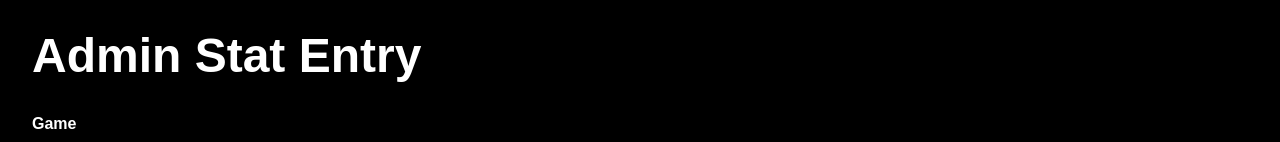
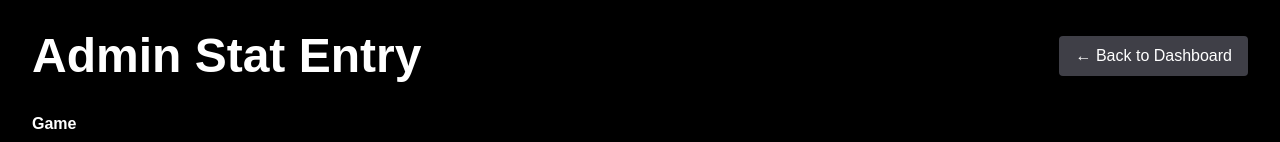
Before and after one commit to 1weihertfamily-droid/jcu-soccer-fantasy, a Next.js app: page /admin/stats in a window 1280 px wide. Shown: the top 142 px of the page. Built offline with nearby package versions, Linux system fonts and the light colour scheme; no server answers; the database is empty.

Commit message:
Add admin dashboard navigation to stats page

```diff
--- a/app/admin/stats/page.tsx
+++ b/app/admin/stats/page.tsx
@@ -1,5 +1,5 @@
 "use client";
-
+import Link from "next/link";
 import { useEffect, useState } from "react";
 
 type Player = {
@@ -214,9 +214,18 @@ useEffect(() => {
   return (
     <main className="min-h-screen bg-black text-white p-8">
       <div className="max-w-[1800px] mx-auto">
-        <h1 className="text-5xl font-bold mb-8">
-          Admin Stat Entry
-        </h1>
+        <div className="flex justify-between items-center mb-8">
+            <h1 className="text-5xl font-bold">
+            Admin Stat Entry
+            </h1>
+
+            <Link
+            href="/admin"
+            className="bg-zinc-700 hover:bg-zinc-600 px-4 py-2 rounded"
+            >
+            ← Back to Dashboard
+            </Link>
+        </div>
 
         <div className="mb-8">
           <label className="block mb-2 font-semibold">
```
